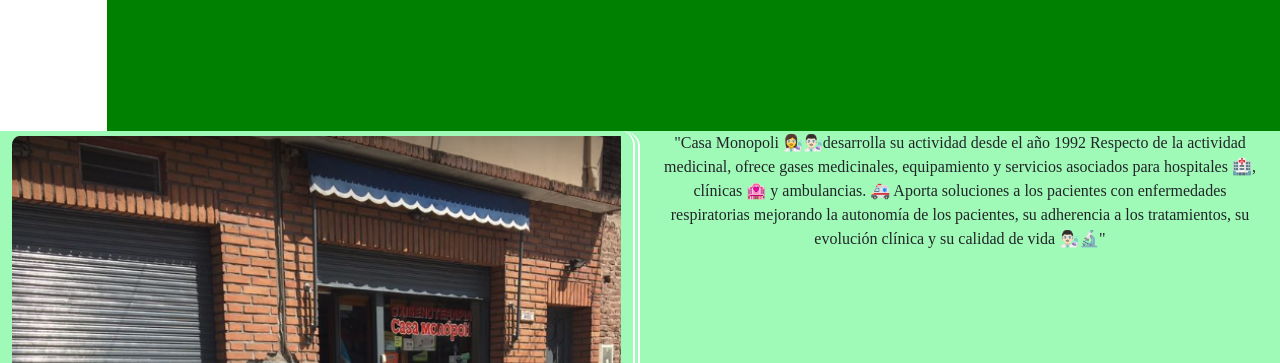
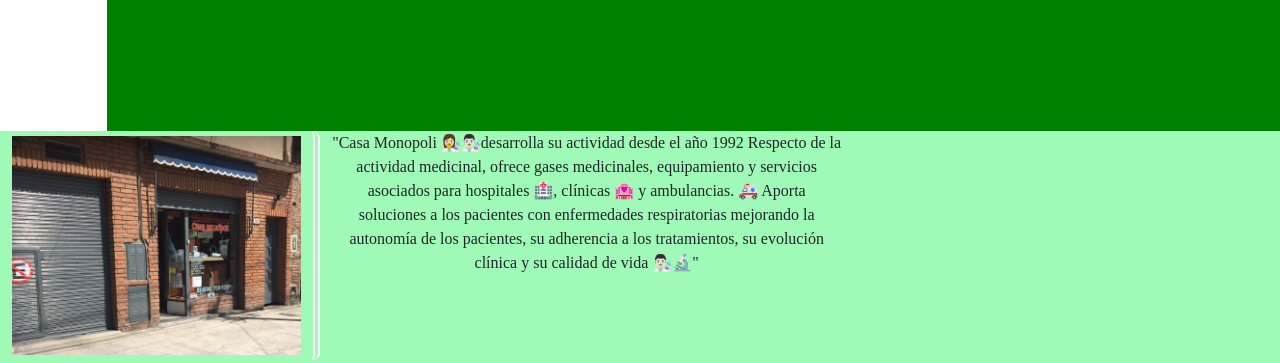
Before and after one commit to IvoMonopoli/Oxigenoterapia-Casa-Monopolii, a plain HTML site: page paginas/quienes somos.html in a window 1280 px wide. Shown: the part 136-499 px from the top of the page. Drawn offline with nearby package versions, Linux system fonts and the light colour scheme; files whose address does not match are found by name.

Commit message:
modifique la pagina quienes somos

```diff
--- a/estilos/estilos.css
+++ b/estilos/estilos.css
@@ -105,7 +105,9 @@
     border-color: green green;
     display: inline-block;
 }
-
+.row .volverarriba{
+    margin: 20px;
+}
 @media screen and (max-width: 1023px) {
     .menu ul{
         padding-left: 0px;
--- a/paginas/quienes somos.html
+++ b/paginas/quienes somos.html
@@ -41,15 +41,15 @@
     </div>
 
         <div class="row fotito">
-            <img src="../multimedia/negocio.png" alt="" class="fotito__foto col-lg-6 col-md-12 col-sm-12">
+            <img src="../multimedia/negocio.png" alt="" class="fotito__foto col-lg-3 col-md-12 col-sm-12">
 
-            <p class="texto col-lg-6 col-md-12 col-sm-12">"Casa Monopoli 👩‍🔬👨🏻‍🔬desarrolla su actividad desde el año 1992 Respecto de la actividad medicinal, ofrece gases medicinales, equipamiento y servicios asociados para hospitales 🏥, clínicas 🏩 y ambulancias. 🚑 Aporta soluciones a los pacientes con enfermedades respiratorias mejorando la autonomía de los pacientes, su adherencia a los tratamientos, su evolución clínica y su calidad de vida 👨🏻‍🔬🔬"</p>
+            <p class="texto col-lg-5 col-md-12 col-sm-12">"Casa Monopoli 👩‍🔬👨🏻‍🔬desarrolla su actividad desde el año 1992 Respecto de la actividad medicinal, ofrece gases medicinales, equipamiento y servicios asociados para hospitales 🏥, clínicas 🏩 y ambulancias. 🚑 Aporta soluciones a los pacientes con enfermedades respiratorias mejorando la autonomía de los pacientes, su adherencia a los tratamientos, su evolución clínica y su calidad de vida 👨🏻‍🔬🔬"</p>
         </div>
         <div class="row volverarriba">
         <h3><a href="#inicio">Volver a arriba</a></h3>
         </div>
     <div class="row">
-            <img src="../multimedia/logardo.jpg" height="92" width="186" alt="Presentacion de empresa" class=" logofoot logopie col-lg-1 col-md-1">
+            <img src="../multimedia/logardo.jpg" height="92" width="186" alt="Presentacion de empresa" class="logofoot logopie col-lg-1 col-md-1">
 
         <footer class="footer col-lg-11 col-md-11 col-sm-12">
 
```
